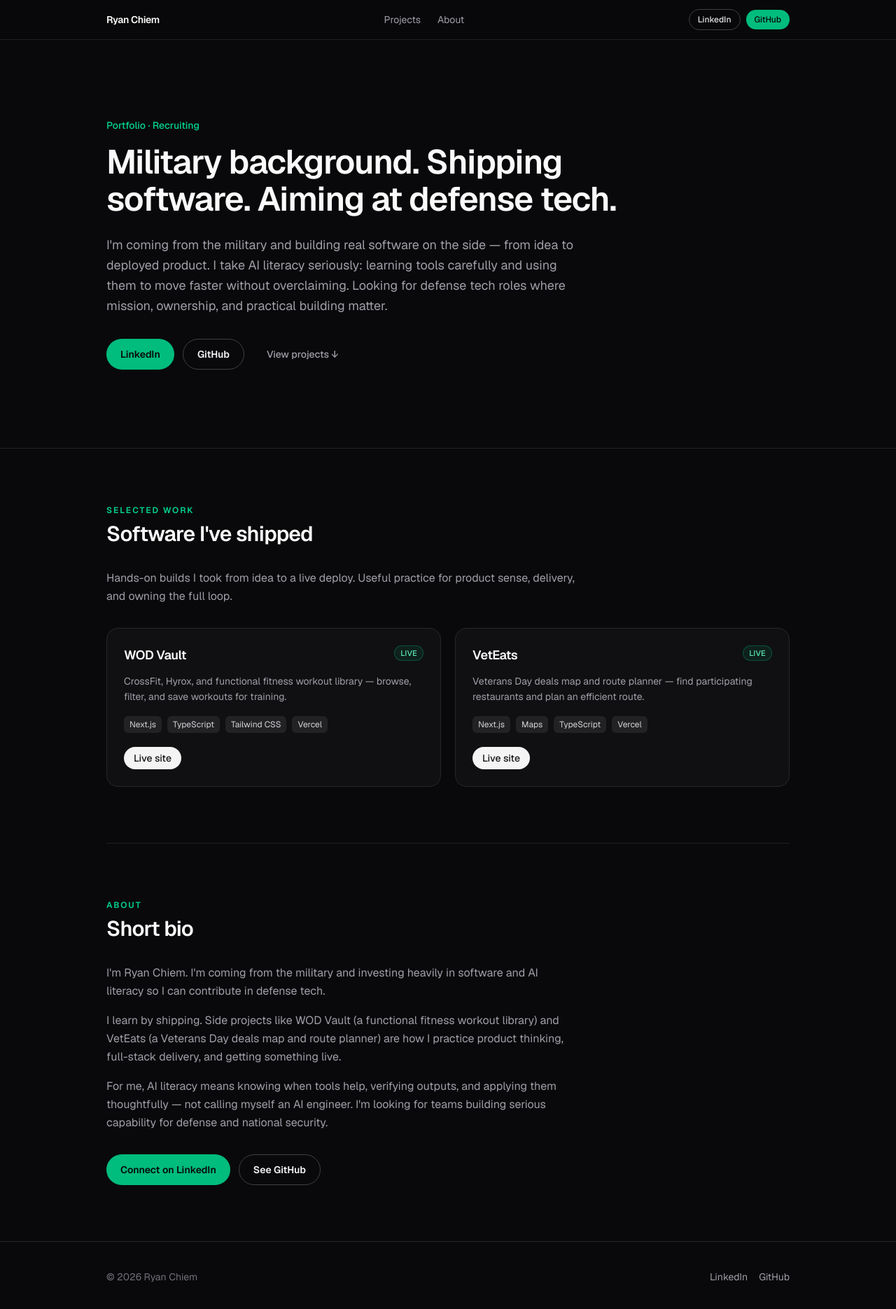
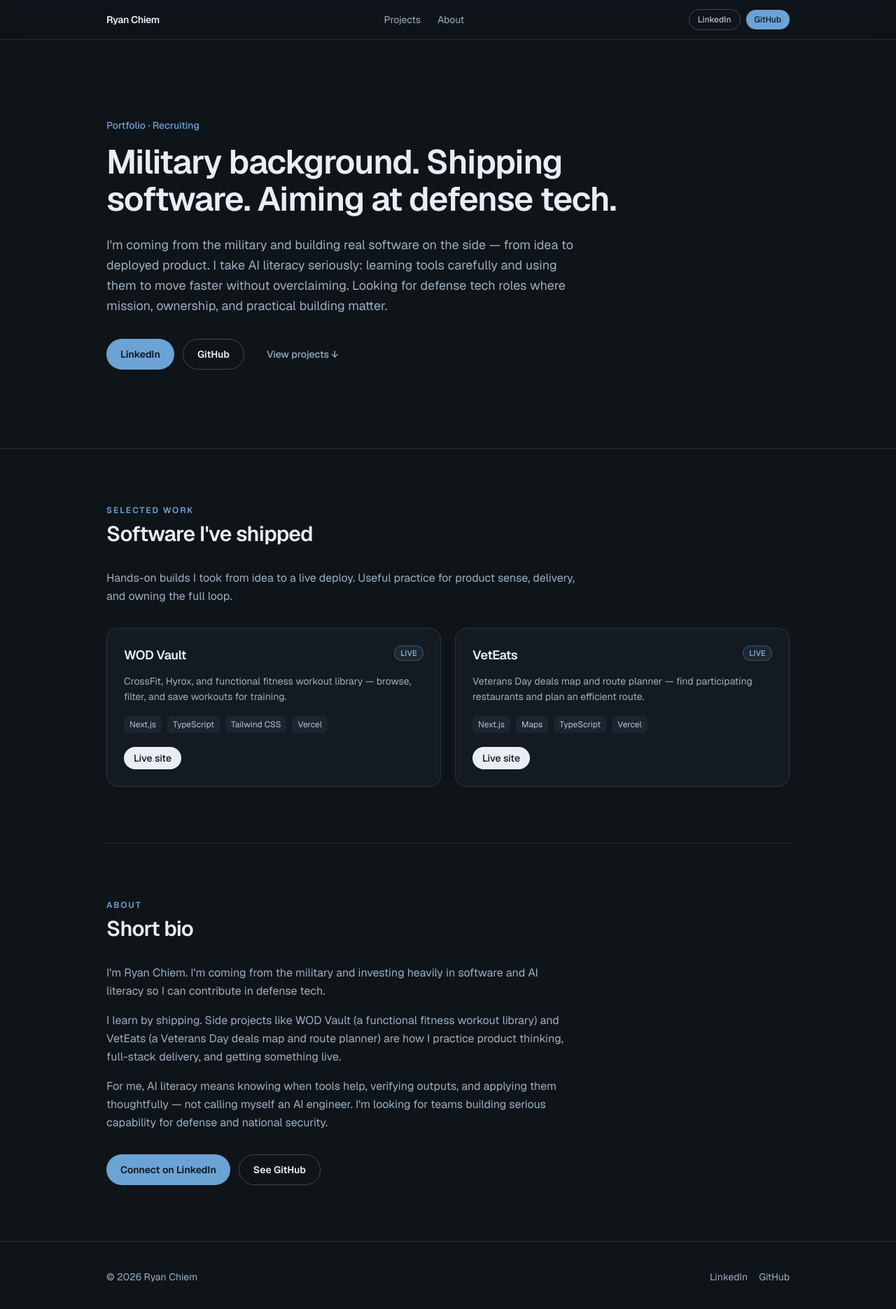
Before and after one commit to MadTekkers/portfolio, a Next.js app: page / in a window 1280 px wide. Shown: the top 1870 px of the page at 70% size. Built offline with nearby package versions, Linux system fonts and the light colour scheme.

Commit message:
Apply charcoal + soft blue palette
Replace emerald/zinc theme with background #0f1419, text #e8eef4,
and accent #6ba3d4 across globals and components.

```diff
--- a/src/app/globals.css
+++ b/src/app/globals.css
@@ -1,13 +1,29 @@
 @import "tailwindcss";
 
 :root {
-  --background: #09090b;
-  --foreground: #fafafa;
+  --background: #0f1419;
+  --foreground: #e8eef4;
+  --accent: #6ba3d4;
+  --accent-hover: #8bb8de;
+  --muted: #9ab0c0;
+  --panel: #161c23;
+  --panel-elevated: #1c2430;
+  --border: #2a3441;
+  --border-strong: #3a4656;
 }
 
 @theme inline {
   --color-background: var(--background);
   --color-foreground: var(--foreground);
+  --color-accent: var(--accent);
+  --color-accent-hover: var(--accent-hover);
+  --color-muted: #9ab0c0;
+  --color-panel: #161c23;
+  --color-panel-elevated: #1c2430;
+  --color-border: #2a3441;
+  --color-border-strong: #3a4656;
+  --color-ink-soft: #b7c4d2;
+  --color-on-accent: #0f1419;
   --font-sans: var(--font-geist-sans);
   --font-mono: var(--font-geist-mono);
 }
@@ -23,5 +39,5 @@ body {
 }
 
 ::selection {
-  background: color-mix(in oklab, #34d399 40%, transparent);
+  background: color-mix(in oklab, #6ba3d4 45%, transparent);
 }
--- a/src/app/layout.tsx
+++ b/src/app/layout.tsx
@@ -51,7 +51,7 @@ export default function RootLayout({
       lang="en"
       className={`${geistSans.variable} ${geistMono.variable} h-full antialiased`}
     >
-      <body className="flex min-h-full flex-col bg-zinc-950 text-zinc-50">
+      <body className="flex min-h-full flex-col bg-background text-foreground">
         <Header />
         <main className="flex-1">{children}</main>
         <Footer />
--- a/src/app/page.tsx
+++ b/src/app/page.tsx
@@ -8,19 +8,19 @@ export default function Home() {
     <div id="top">
       <section
         aria-labelledby="hero-heading"
-        className="border-b border-zinc-800/80"
+        className="border-b border-border/80"
       >
         <div className="mx-auto max-w-5xl px-4 py-20 sm:px-6 sm:py-28">
-          <p className="mb-4 text-sm font-medium text-emerald-400">
+          <p className="mb-4 text-sm font-medium text-accent">
             Portfolio · Recruiting
           </p>
           <h1
             id="hero-heading"
-            className="max-w-3xl text-4xl font-semibold tracking-tight text-zinc-50 sm:text-5xl sm:leading-[1.1]"
+            className="max-w-3xl text-4xl font-semibold tracking-tight text-foreground sm:text-5xl sm:leading-[1.1]"
           >
             {site.headline}
           </h1>
-          <p className="mt-6 max-w-2xl text-base leading-relaxed text-zinc-400 sm:text-lg">
+          <p className="mt-6 max-w-2xl text-base leading-relaxed text-muted sm:text-lg">
             {site.valueProp}
           </p>
           <div className="mt-8 flex flex-wrap gap-3">
@@ -28,7 +28,7 @@ export default function Home() {
               href={site.linkedIn}
               target="_blank"
               rel="noopener noreferrer"
-              className="inline-flex h-11 items-center justify-center rounded-full bg-emerald-500 px-5 text-sm font-semibold text-zinc-950 transition-colors hover:bg-emerald-400 focus-visible:outline focus-visible:outline-2 focus-visible:outline-offset-2 focus-visible:outline-emerald-400"
+              className="inline-flex h-11 items-center justify-center rounded-full bg-accent px-5 text-sm font-semibold text-on-accent transition-colors hover:bg-accent-hover focus-visible:outline focus-visible:outline-2 focus-visible:outline-offset-2 focus-visible:outline-accent"
             >
               LinkedIn
             </a>
@@ -36,13 +36,13 @@ export default function Home() {
               href={site.github}
               target="_blank"
               rel="noopener noreferrer"
-              className="inline-flex h-11 items-center justify-center rounded-full border border-zinc-700 px-5 text-sm font-semibold text-zinc-100 transition-colors hover:border-zinc-500 hover:bg-zinc-900 focus-visible:outline focus-visible:outline-2 focus-visible:outline-offset-2 focus-visible:outline-emerald-400"
+              className="inline-flex h-11 items-center justify-center rounded-full border border-border-strong px-5 text-sm font-semibold text-foreground transition-colors hover:border-accent/50 hover:bg-panel focus-visible:outline focus-visible:outline-2 focus-visible:outline-offset-2 focus-visible:outline-accent"
             >
               GitHub
             </a>
             <a
               href="#projects"
-              className="inline-flex h-11 items-center justify-center rounded-full px-5 text-sm font-medium text-zinc-400 transition-colors hover:text-zinc-100 focus-visible:outline focus-visible:outline-2 focus-visible:outline-offset-2 focus-visible:outline-emerald-400"
+              className="inline-flex h-11 items-center justify-center rounded-full px-5 text-sm font-medium text-muted transition-colors hover:text-foreground focus-visible:outline focus-visible:outline-2 focus-visible:outline-offset-2 focus-visible:outline-accent"
             >
               View projects ↓
             </a>
@@ -56,7 +56,7 @@ export default function Home() {
           eyebrow="Selected work"
           title="Software I've shipped"
         >
-          <p className="mb-8 max-w-2xl text-sm leading-relaxed text-zinc-400 sm:text-base">
+          <p className="mb-8 max-w-2xl text-sm leading-relaxed text-muted sm:text-base">
             Hands-on builds I took from idea to a live deploy. Useful practice
             for product sense, delivery, and owning the full loop.
           </p>
@@ -71,9 +71,9 @@ export default function Home() {
           id="about"
           eyebrow="About"
           title="Short bio"
-          className="border-t border-zinc-800/80"
+          className="border-t border-border/80"
         >
-          <div className="max-w-2xl space-y-4 text-sm leading-relaxed text-zinc-400 sm:text-base">
+          <div className="max-w-2xl space-y-4 text-sm leading-relaxed text-muted sm:text-base">
             {site.about.map((paragraph) => (
               <p key={paragraph.slice(0, 32)}>{paragraph}</p>
             ))}
@@ -83,7 +83,7 @@ export default function Home() {
               href={site.linkedIn}
               target="_blank"
               rel="noopener noreferrer"
-              className="inline-flex h-11 items-center justify-center rounded-full bg-emerald-500 px-5 text-sm font-semibold text-zinc-950 transition-colors hover:bg-emerald-400 focus-visible:outline focus-visible:outline-2 focus-visible:outline-offset-2 focus-visible:outline-emerald-400"
+              className="inline-flex h-11 items-center justify-center rounded-full bg-accent px-5 text-sm font-semibold text-on-accent transition-colors hover:bg-accent-hover focus-visible:outline focus-visible:outline-2 focus-visible:outline-offset-2 focus-visible:outline-accent"
             >
               Connect on LinkedIn
             </a>
@@ -91,7 +91,7 @@ export default function Home() {
               href={site.github}
               target="_blank"
               rel="noopener noreferrer"
-              className="inline-flex h-11 items-center justify-center rounded-full border border-zinc-700 px-5 text-sm font-semibold text-zinc-100 transition-colors hover:border-zinc-500 hover:bg-zinc-900 focus-visible:outline focus-visible:outline-2 focus-visible:outline-offset-2 focus-visible:outline-emerald-400"
+              className="inline-flex h-11 items-center justify-center rounded-full border border-border-strong px-5 text-sm font-semibold text-foreground transition-colors hover:border-accent/50 hover:bg-panel focus-visible:outline focus-visible:outline-2 focus-visible:outline-offset-2 focus-visible:outline-accent"
             >
               See GitHub
             </a>
--- a/src/components/Footer.tsx
+++ b/src/components/Footer.tsx
@@ -2,9 +2,9 @@ import { site } from "@/content/site";
 
 export function Footer() {
   return (
-    <footer className="border-t border-zinc-800 bg-zinc-950">
+    <footer className="border-t border-border bg-background">
       <div className="mx-auto flex max-w-5xl flex-col gap-4 px-4 py-10 sm:flex-row sm:items-center sm:justify-between sm:px-6">
-        <p className="text-sm text-zinc-500">
+        <p className="text-sm text-muted">
           © {new Date().getFullYear()} {site.name}
         </p>
         <div className="flex gap-4">
@@ -12,7 +12,7 @@ export function Footer() {
             href={site.linkedIn}
             target="_blank"
             rel="noopener noreferrer"
-            className="text-sm text-zinc-400 transition-colors hover:text-zinc-100 focus-visible:outline focus-visible:outline-2 focus-visible:outline-offset-2 focus-visible:outline-emerald-400"
+            className="text-sm text-muted transition-colors hover:text-foreground focus-visible:outline focus-visible:outline-2 focus-visible:outline-offset-2 focus-visible:outline-accent"
           >
             LinkedIn
           </a>
@@ -20,7 +20,7 @@ export function Footer() {
             href={site.github}
             target="_blank"
             rel="noopener noreferrer"
-            className="text-sm text-zinc-400 transition-colors hover:text-zinc-100 focus-visible:outline focus-visible:outline-2 focus-visible:outline-offset-2 focus-visible:outline-emerald-400"
+            className="text-sm text-muted transition-colors hover:text-foreground focus-visible:outline focus-visible:outline-2 focus-visible:outline-offset-2 focus-visible:outline-accent"
           >
             GitHub
           </a>
--- a/src/components/Header.tsx
+++ b/src/components/Header.tsx
@@ -7,11 +7,11 @@ const nav = [
 
 export function Header() {
   return (
-    <header className="sticky top-0 z-50 border-b border-zinc-800/80 bg-zinc-950/80 backdrop-blur-md">
+    <header className="sticky top-0 z-50 border-b border-border/80 bg-background/80 backdrop-blur-md">
       <div className="mx-auto flex h-14 max-w-5xl items-center justify-between px-4 sm:px-6">
         <a
           href="#top"
-          className="text-sm font-semibold tracking-tight text-zinc-50 focus-visible:outline focus-visible:outline-2 focus-visible:outline-offset-2 focus-visible:outline-emerald-400"
+          className="text-sm font-semibold tracking-tight text-foreground focus-visible:outline focus-visible:outline-2 focus-visible:outline-offset-2 focus-visible:outline-accent"
         >
           {site.name}
         </a>
@@ -20,7 +20,7 @@ export function Header() {
             <a
               key={item.href}
               href={item.href}
-              className="text-sm text-zinc-400 transition-colors hover:text-zinc-100 focus-visible:outline focus-visible:outline-2 focus-visible:outline-offset-2 focus-visible:outline-emerald-400"
+              className="text-sm text-muted transition-colors hover:text-foreground focus-visible:outline focus-visible:outline-2 focus-visible:outline-offset-2 focus-visible:outline-accent"
             >
               {item.label}
             </a>
@@ -31,7 +31,7 @@ export function Header() {
             href={site.linkedIn}
             target="_blank"
             rel="noopener noreferrer"
-            className="rounded-full border border-zinc-700 px-3 py-1.5 text-xs font-medium text-zinc-200 transition-colors hover:border-zinc-500 hover:bg-zinc-900 focus-visible:outline focus-visible:outline-2 focus-visible:outline-offset-2 focus-visible:outline-emerald-400"
+            className="rounded-full border border-border-strong px-3 py-1.5 text-xs font-medium text-ink-soft transition-colors hover:border-accent/50 hover:bg-panel focus-visible:outline focus-visible:outline-2 focus-visible:outline-offset-2 focus-visible:outline-accent"
           >
             LinkedIn
           </a>
@@ -39,7 +39,7 @@ export function Header() {
             href={site.github}
             target="_blank"
             rel="noopener noreferrer"
-            className="rounded-full bg-emerald-500 px-3 py-1.5 text-xs font-medium text-zinc-950 transition-colors hover:bg-emerald-400 focus-visible:outline focus-visible:outline-2 focus-visible:outline-offset-2 focus-visible:outline-emerald-400"
+            className="rounded-full bg-accent px-3 py-1.5 text-xs font-medium text-on-accent transition-colors hover:bg-accent-hover focus-visible:outline focus-visible:outline-2 focus-visible:outline-offset-2 focus-visible:outline-accent"
           >
             GitHub
           </a>
--- a/src/components/ProjectCard.tsx
+++ b/src/components/ProjectCard.tsx
@@ -6,29 +6,29 @@ type Props = {
 
 export function ProjectCard({ project }: Props) {
   return (
-    <article className="flex flex-col rounded-2xl border border-zinc-800 bg-zinc-900/50 p-5 transition-colors hover:border-zinc-700 sm:p-6">
+    <article className="flex flex-col rounded-2xl border border-border bg-panel/80 p-5 transition-colors hover:border-border-strong sm:p-6">
       <div className="mb-3 flex items-start justify-between gap-3">
-        <h3 className="text-lg font-semibold tracking-tight text-zinc-50">
+        <h3 className="text-lg font-semibold tracking-tight text-foreground">
           {project.name}
         </h3>
         {project.status === "prototype" ? (
-          <span className="shrink-0 rounded-full border border-amber-500/30 bg-amber-500/10 px-2 py-0.5 text-[11px] font-medium uppercase tracking-wide text-amber-300">
+          <span className="shrink-0 rounded-full border border-accent/35 bg-accent/10 px-2 py-0.5 text-[11px] font-medium uppercase tracking-wide text-accent-hover">
             Prototype
           </span>
         ) : (
-          <span className="shrink-0 rounded-full border border-emerald-500/30 bg-emerald-500/10 px-2 py-0.5 text-[11px] font-medium uppercase tracking-wide text-emerald-300">
+          <span className="shrink-0 rounded-full border border-accent/35 bg-accent/10 px-2 py-0.5 text-[11px] font-medium uppercase tracking-wide text-accent-hover">
             Live
           </span>
         )}
       </div>
-      <p className="mb-4 flex-1 text-sm leading-relaxed text-zinc-400">
+      <p className="mb-4 flex-1 text-sm leading-relaxed text-muted">
         {project.summary}
       </p>
       <ul className="mb-5 flex flex-wrap gap-2" aria-label="Tech stack">
         {project.stack.map((item) => (
           <li
             key={item}
-            className="rounded-md bg-zinc-800/80 px-2 py-1 text-xs text-zinc-300"
+            className="rounded-md bg-panel-elevated px-2 py-1 text-xs text-ink-soft"
           >
             {item}
           </li>
@@ -39,7 +39,7 @@ export function ProjectCard({ project }: Props) {
           href={project.liveUrl}
           target="_blank"
           rel="noopener noreferrer"
-          className="inline-flex items-center rounded-full bg-zinc-100 px-3.5 py-1.5 text-sm font-medium text-zinc-900 transition-colors hover:bg-white focus-visible:outline focus-visible:outline-2 focus-visible:outline-offset-2 focus-visible:outline-emerald-400"
+          className="inline-flex items-center rounded-full bg-foreground px-3.5 py-1.5 text-sm font-medium text-on-accent transition-colors hover:bg-white focus-visible:outline focus-visible:outline-2 focus-visible:outline-offset-2 focus-visible:outline-accent"
         >
           Live site
           <span className="sr-only"> for {project.name}</span>
--- a/src/components/Section.tsx
+++ b/src/components/Section.tsx
@@ -17,13 +17,13 @@ export function Section({ id, title, eyebrow, children, className = "" }: Props)
     >
       <div className="mb-8 max-w-2xl">
         {eyebrow ? (
-          <p className="mb-2 text-xs font-semibold uppercase tracking-[0.16em] text-emerald-400">
+          <p className="mb-2 text-xs font-semibold uppercase tracking-[0.16em] text-accent">
             {eyebrow}
           </p>
         ) : null}
         <h2
           id={`${id}-heading`}
-          className="text-2xl font-semibold tracking-tight text-zinc-50 sm:text-3xl"
+          className="text-2xl font-semibold tracking-tight text-foreground sm:text-3xl"
         >
           {title}
         </h2>
```
